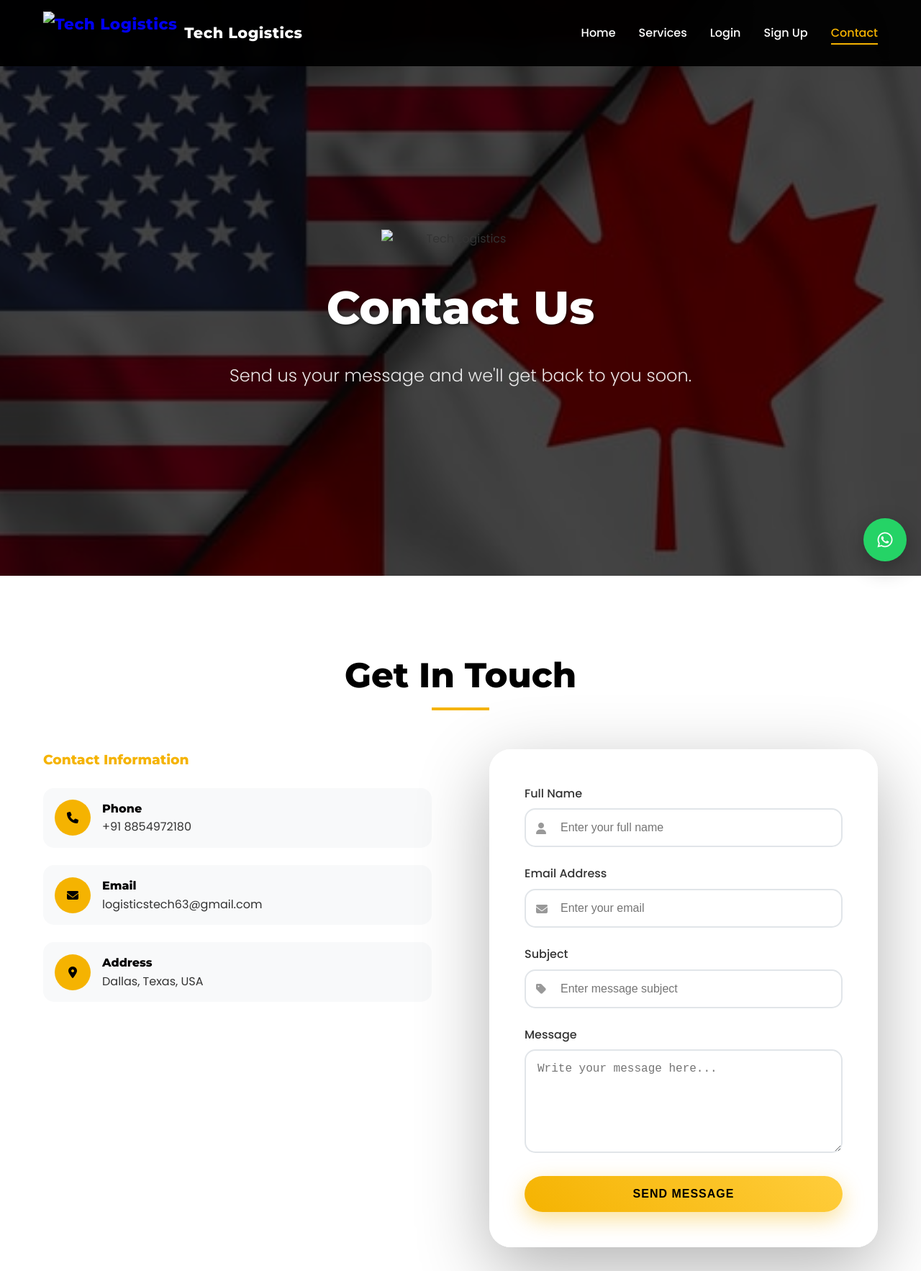
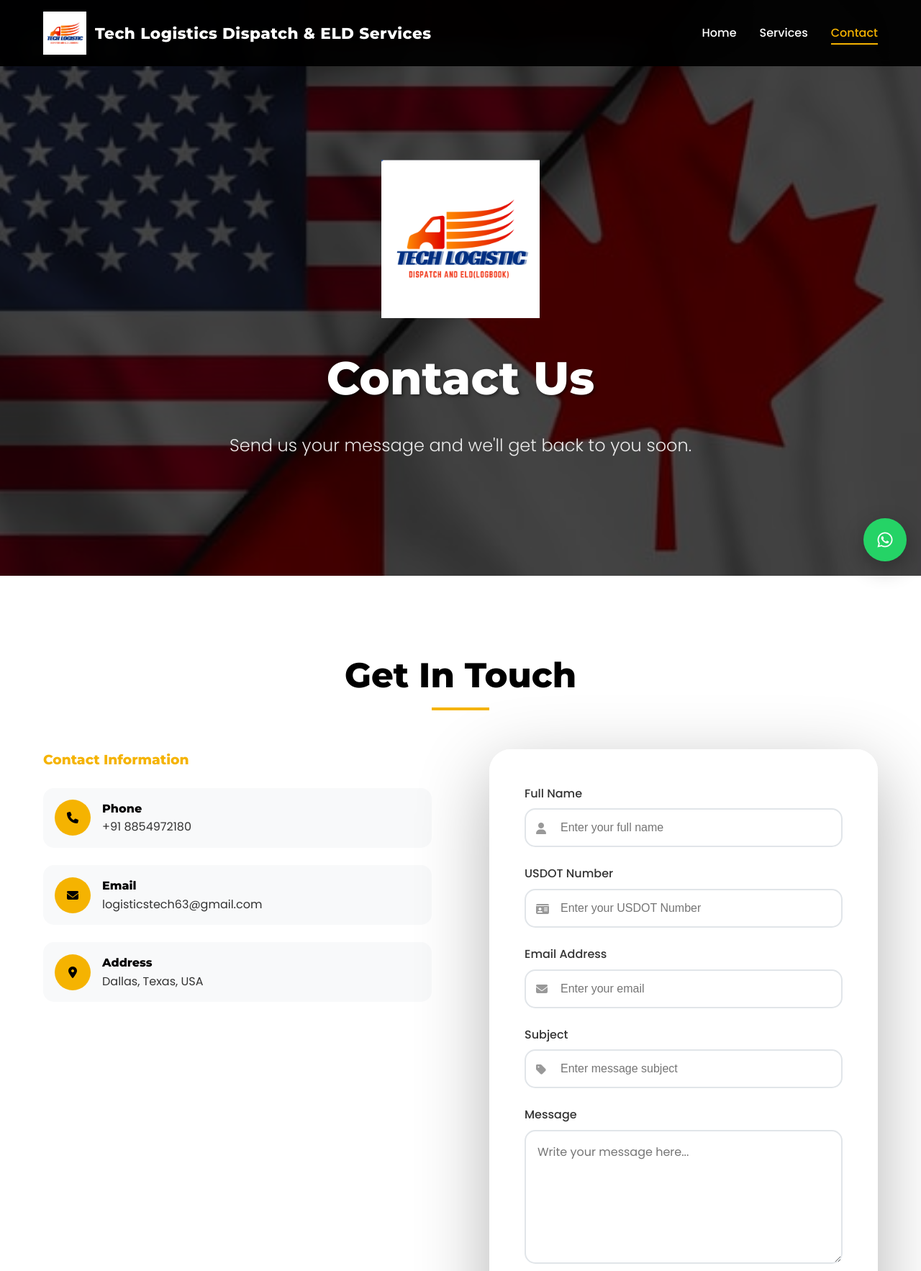
Before and after one commit to techlogistics/website, a plain HTML site: page contact.html in a window 1280 px wide. Shown: the top 1766 px of the page at 72% size. Drawn offline with Linux system fonts and the light colour scheme.

Commit message:
change by tushar gajra

```diff
--- a/contact.html
+++ b/contact.html
@@ -4,39 +4,66 @@
     <meta charset="UTF-8" />
     <meta name="viewport" content="width=device-width, initial-scale=1.0" />
     <title>Contact Us - Tech Logistics</title>
+    <meta name="description" content="Contact Tech Logistics for truck dispatch and ELD services." />
 
+    <!-- CSS -->
     <link rel="stylesheet" href="style.css" />
-    <link href="https://fonts.googleapis.com/css2?family=Montserrat:wght@800&family=Poppins:wght@300;400;500;600&display=swap" rel="stylesheet" />
-    <link rel="stylesheet" href="https://cdnjs.cloudflare.com/ajax/libs/font-awesome/6.4.0/css/all.min.css" />
+
+    <!-- Google Fonts -->
+    <link
+        href="https://fonts.googleapis.com/css2?family=Montserrat:wght@800&family=Poppins:wght@300;400;500;600&display=swap"
+        rel="stylesheet"
+    />
+
+    <!-- Font Awesome -->
+    <link
+        rel="stylesheet"
+        href="https://cdnjs.cloudflare.com/ajax/libs/font-awesome/6.4.0/css/all.min.css"
+    />
 </head>
 <body>
-    <!-- Loading Screen -->
+
+    <!-- ======================================================
+         LOADING SCREEN
+    ======================================================= -->
     <div id="loader">
         <div class="loader-content">
-            <img src="logo.png" alt="Tech Logistics" class="loader-logo" />
+            <!-- Fixed logo path -->
+            <img src="images/logo.png" alt="Tech Logistics" class="loader-logo" />
             <div class="loader-spinner"></div>
             <p>Loading...</p>
         </div>
     </div>
 
-    <!-- Navigation -->
+    <!-- ======================================================
+         NAVIGATION
+    ======================================================= -->
     <nav class="navbar" id="navbar">
         <div class="nav-container">
-            <div class="nav-logo">
-                <a href="index.html" style="display:flex; align-items:center; gap:10px; text-decoration:none;">
-                    <img src="logo.png" alt="Tech Logistics" />
-                    <span style="color:#ffffff; font-weight:700; font-size:1.3rem;">Tech Logistics</span>
-                </a>
-            </div>
 
+            <!-- Logo + Company Name (only one name shown) -->
+            <a href="index.html" class="nav-logo">
+                <img src="images/logo.png" alt="Tech Logistics" />
+                <div class="nav-logo-text">
+                    <strong>Tech Logistics</strong>
+                    <span>Dispatch &amp; ELD Services</span>
+                </div>
+            </a>
+
+            <!-- Navigation Menu -->
             <ul class="nav-menu" id="nav-menu">
-                <li class="nav-item"><a href="index.html" class="nav-link">Home</a></li>
-                <li class="nav-item"><a href="services.html" class="nav-link">Services</a></li>
-                <li class="nav-item"><a href="login.html" class="nav-link">Login</a></li>
-                <li class="nav-item"><a href="signup.html" class="nav-link">Sign Up</a></li>
-                <li class="nav-item"><a href="contact.html" class="nav-link active">Contact</a></li>
+                <li class="nav-item">
+                    <a href="index.html" class="nav-link">Home</a>
+                </li>
+                <li class="nav-item">
+                    <a href="services.html" class="nav-link">Services</a>
+                </li>
+                <li class="nav-item">
+                    <a href="contact.html" class="nav-link active">Contact</a>
+                </li>
             </ul>
 
+            <!-- Mobile Menu Button -->
             <div class="hamburger" id="hamburger">
                 <span></span>
                 <span></span>
@@ -45,24 +72,34 @@
         </div>
     </nav>
 
-    <!-- Hero Section -->
+    <!-- ======================================================
+         HERO SECTION
+    ======================================================= -->
     <section class="hero services-hero">
         <div class="hero-bg"></div>
         <div class="hero-overlay"></div>
 
         <div class="hero-content">
-            <img src="logo.png" alt="Tech Logistics" class="hero-logo" />
+            <!-- Fixed logo path -->
+            <img src="images/logo.png" alt="Tech Logistics" class="hero-logo" />
+
             <h1 class="hero-title">Contact Us</h1>
-            <p class="hero-subtitle">Send us your message and we'll get back to you soon.</p>
+
+            <p class="hero-subtitle">
+                Send us your message and we'll get back to you soon.
+            </p>
         </div>
     </section>
 
-    <!-- Contact Section -->
+    <!-- ======================================================
+         CONTACT SECTION
+    ======================================================= -->
     <section class="contact reveal">
         <div class="container">
             <h2 class="section-title">Get In Touch</h2>
 
             <div class="contact-content">
+
                 <!-- Contact Information -->
                 <div class="contact-info">
                     <h3>Contact Information</h3>
@@ -95,6 +132,8 @@
                 <!-- Contact Form -->
                 <div class="contact-form">
                     <form id="contactForm" class="auth-card">
+
+                        <!-- Full Name -->
                         <div class="form-group">
                             <label for="name">Full Name</label>
                             <input
@@ -107,6 +146,20 @@
                             <i class="fas fa-user"></i>
                         </div>
 
+                        <!-- USDOT Number (Added) -->
+                        <div class="form-group">
+                            <label for="usdotNumber">USDOT Number</label>
+                            <input
+                                type="text"
+                                id="usdotNumber"
+                                name="usdotNumber"
+                                placeholder="Enter your USDOT Number"
+                                required
+                            />
+                            <i class="fas fa-id-card"></i>
+                        </div>
+
+                        <!-- Email -->
                         <div class="form-group">
                             <label for="email">Email Address</label>
                             <input
@@ -119,8 +172,7 @@
                             <i class="fas fa-envelope"></i>
                         </div>
 
-                        <!-- Phone Number Removed -->
-
+                        <!-- Subject -->
                         <div class="form-group">
                             <label for="subject">Subject</label>
                             <input
@@ -133,6 +185,7 @@
                             <i class="fas fa-tag"></i>
                         </div>
 
+                        <!-- Message -->
                         <div class="form-group">
                             <label for="message">Message</label>
                             <textarea
@@ -141,30 +194,49 @@
                                 rows="6"
                                 placeholder="Write your message here..."
                                 required
-                                style="width:100%; padding:1rem; border:2px solid #e1e5e9; border-radius:15px; font-size:1rem; resize:vertical;"
+                                style="
+                                    width: 100%;
+                                    padding: 1rem;
+                                    border: 2px solid #e1e5e9;
+                                    border-radius: 15px;
+                                    font-size: 1rem;
+                                    resize: vertical;
+                                    font-family: 'Poppins', sans-serif;
+                                "
                             ></textarea>
                         </div>
 
+                        <!-- Submit Button -->
                         <button type="submit" class="btn btn-primary btn-full">
                             Send Message
                         </button>
                     </form>
                 </div>
+
             </div>
         </div>
     </section>
 
-    <!-- Footer -->
+    <!-- ======================================================
+         FOOTER
+    ======================================================= -->
     <footer class="footer">
         <div class="container">
             <div class="footer-bottom">
-                <p>© 2026 Tech Logistics. All Rights Reserved.</p>
+                <p>&copy; 2026 Tech Logistics. All Rights Reserved.</p>
             </div>
         </div>
     </footer>
 
-    <!-- Floating Buttons -->
-    <a href="https://wa.me/918854972180" class="whatsapp-float" target="_blank">
+    <!-- ======================================================
+         FLOATING BUTTONS
+    ======================================================= -->
+    <a
+        href="https://wa.me/918854972180"
+        class="whatsapp-float"
+        target="_blank"
+        rel="noopener noreferrer"
+    >
         <i class="fab fa-whatsapp"></i>
     </a>
 
@@ -172,7 +244,9 @@
         <i class="fas fa-chevron-up"></i>
     </button>
 
-    <!-- Scripts -->
+    <!-- ======================================================
+         SCRIPTS
+    ======================================================= -->
     <script src="script.js"></script>
     <script type="module" src="firebase-config.js"></script>
     <script type="module" src="contact.js"></script>
```
